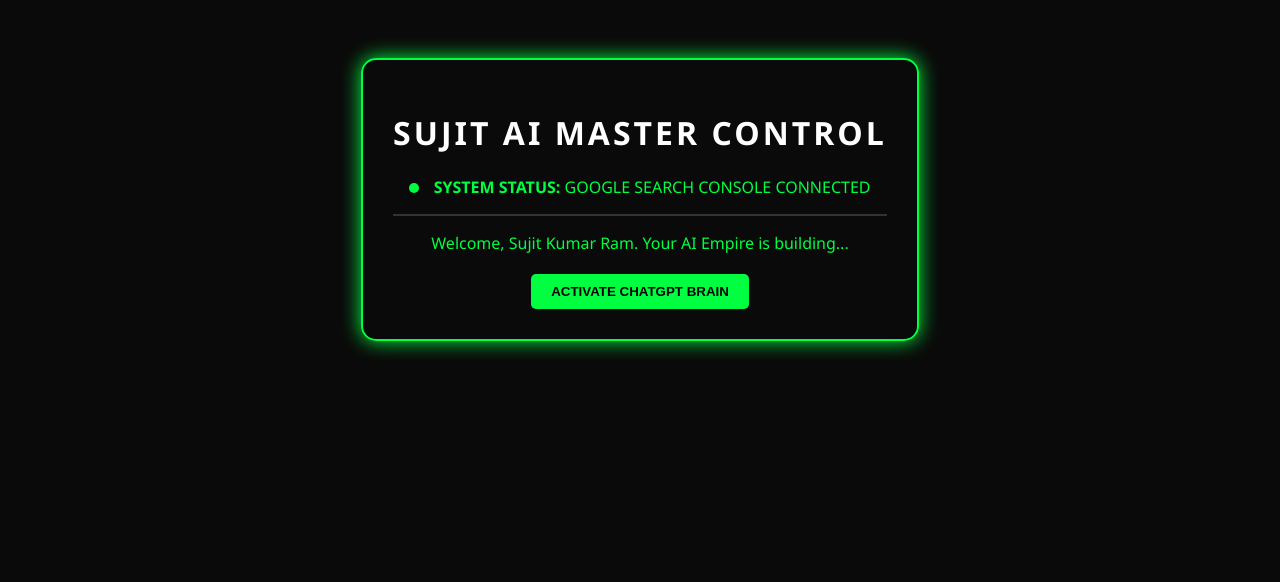
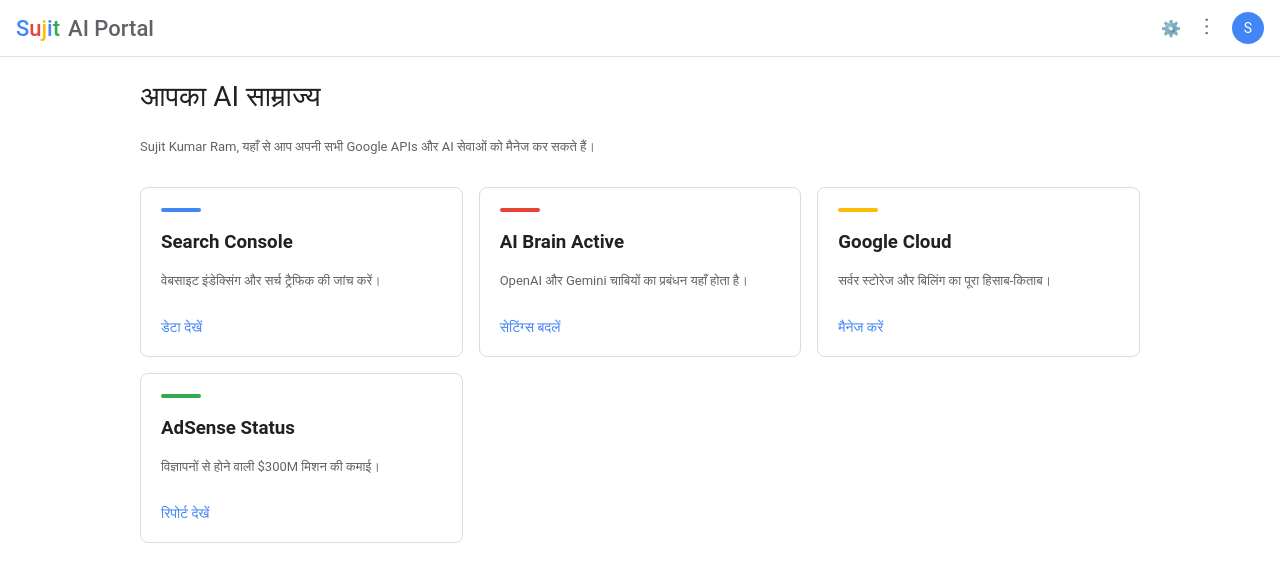
Before and after one commit to sujitkumary3096-dev/ai-google-search-console, a plain HTML site: page index.html in a window 1280 px wide. Drawn offline with Linux system fonts and the light colour scheme.

Commit message:
Update index.html

```diff
--- a/index.html
+++ b/index.html
@@ -1,26 +1,172 @@
+
 <!DOCTYPE html>
 <html lang="hi">
 <head>
     <meta charset="UTF-8">
     <meta name="viewport" content="width=device-width, initial-scale=1.0">
-    <title>Sujit AI Google Search Console</title>
+    <title>Sujit AI - Google Service Portal</title>
     <style>
-        body { font-family: 'Segoe UI', Tahoma, Geneva, Verdana, sans-serif; background: #0a0a0a; color: #00ff41; text-align: center; padding: 50px; }
-        .dashboard { border: 2px solid #00ff41; border-radius: 15px; padding: 30px; display: inline-block; box-shadow: 0 0 20px #00ff41; }
-        h1 { color: #fff; text-transform: uppercase; letter-spacing: 3px; }
-        .status-light { height: 10px; width: 10px; background-color: #00ff41; border-radius: 50%; display: inline-block; margin-right: 10px; }
-        .btn { background: #00ff41; color: #000; padding: 10px 20px; text-decoration: none; font-weight: bold; border-radius: 5px; cursor: pointer; border: none; }
+        /* गूगल के असली कलर्स */
+        :root {
+            --google-blue: #4285F4;
+            --google-red: #EA4335;
+            --google-yellow: #FBBC05;
+            --google-green: #34A853;
+            --gray-text: #5f6368;
+        }
+
+        body {
+            margin: 0;
+            font-family: 'Roboto', Arial, sans-serif;
+            background-color: #ffffff;
+            color: #202124;
+        }
+
+        /* टॉप हेडर गूगल स्टाइल */
+        .header {
+            display: flex;
+            align-items: center;
+            justify-content: space-between;
+            padding: 8px 16px;
+            border-bottom: 1px solid #e0e0e0;
+            position: sticky;
+            top: 0;
+            background: white;
+            z-index: 100;
+        }
+
+        .logo-section {
+            display: flex;
+            align-items: center;
+            font-size: 22px;
+            font-weight: 500;
+        }
+
+        /* गूगल जैसा रंगीन नाम */
+        .g-blue { color: var(--google-blue); }
+        .g-red { color: var(--google-red); }
+        .g-yellow { color: var(--google-yellow); }
+        .g-green { color: var(--google-green); }
+
+        .settings-icons {
+            display: flex;
+            align-items: center;
+            gap: 15px;
+            color: var(--gray-text);
+        }
+
+        .dot-menu {
+            cursor: pointer;
+            font-size: 20px;
+            padding: 8px;
+            border-radius: 50%;
+        }
+
+        .dot-menu:hover { background: #f1f3f4; }
+
+        /* गूगल सर्विस कार्ड्स */
+        .container {
+            max-width: 1000px;
+            margin: 20px auto;
+            padding: 0 20px;
+        }
+
+        .services-grid {
+            display: grid;
+            grid-template-columns: repeat(auto-fit, minmax(240px, 1fr));
+            gap: 16px;
+            margin-top: 30px;
+        }
+
+        .google-card {
+            border: 1px solid #dadce0;
+            border-radius: 8px;
+            padding: 20px;
+            transition: box-shadow 0.2s;
+            cursor: pointer;
+        }
+
+        .google-card:hover {
+            box-shadow: 0 1px 6px rgba(32,33,36,0.28);
+        }
+
+        .card-header {
+            display: flex;
+            align-items: center;
+            margin-bottom: 12px;
+        }
+
+        .color-strip {
+            height: 4px;
+            width: 40px;
+            border-radius: 2px;
+            margin-bottom: 10px;
+        }
+
+        /* सेटिंग्स की छोटी भाषा और स्टाइल */
+        .small-text {
+            font-size: 13px;
+            color: var(--gray-text);
+            line-height: 1.5;
+        }
+
+        .action-link {
+            color: var(--google-blue);
+            text-decoration: none;
+            font-size: 14px;
+            font-weight: 500;
+            display: inline-block;
+            margin-top: 15px;
+        }
     </style>
 </head>
 <body>
-    <div class="dashboard">
-        <h1>SUJIT AI MASTER CONTROL</h1>
-        <p><span class="status-light"></span> <strong>SYSTEM STATUS:</strong> GOOGLE SEARCH CONSOLE CONNECTED</p>
-        <hr style="border: 0.5px solid #333;">
-        <p>Welcome, Sujit Kumar Ram. Your AI Empire is building...</p>
-        <div style="margin-top: 20px;">
-            <button class="btn" onclick="alert('AI Engine Starting...')">ACTIVATE CHATGPT BRAIN</button>
+
+    <header class="header">
+        <div class="logo-section">
+            <span class="g-blue">S</span><span class="g-red">u</span><span class="g-yellow">j</span><span class="g-blue">i</span><span class="g-green">t</span>
+            <span style="margin-left: 8px; color: #5f6368;">AI Portal</span>
+        </div>
+        <div class="settings-icons">
+            <span title="Settings" style="cursor:pointer">⚙️</span>
+            <div class="dot-menu">⋮</div> <div style="background: var(--google-blue); color:white; width:32px; height:32px; border-radius:50%; display:flex; align-items:center; justify-content:center; font-size:14px;">S</div>
+        </div>
+    </header>
+
+    <div class="container">
+        <h2 style="font-weight: 400; font-size: 28px;">आपका AI साम्राज्य</h2>
+        <p class="small-text">Sujit Kumar Ram, यहाँ से आप अपनी सभी Google APIs और AI सेवाओं को मैनेज कर सकते हैं।</p>
+
+        <div class="services-grid">
+            <div class="google-card">
+                <div class="color-strip" style="background: var(--google-blue);"></div>
+                <h3>Search Console</h3>
+                <p class="small-text">वेबसाइट इंडेक्सिंग और सर्च ट्रैफिक की जांच करें।</p>
+                <a href="#" class="action-link">डेटा देखें</a>
+            </div>
+
+            <div class="google-card">
+                <div class="color-strip" style="background: var(--google-red);"></div>
+                <h3>AI Brain Active</h3>
+                <p class="small-text">OpenAI और Gemini चाबियों का प्रबंधन यहाँ होता है।</p>
+                <a href="#" class="action-link">सेटिंग्स बदलें</a>
+            </div>
+
+            <div class="google-card">
+                <div class="color-strip" style="background: var(--google-yellow);"></div>
+                <h3>Google Cloud</h3>
+                <p class="small-text">सर्वर स्टोरेज और बिलिंग का पूरा हिसाब-किताब।</p>
+                <a href="#" class="action-link">मैनेज करें</a>
+            </div>
+
+            <div class="google-card">
+                <div class="color-strip" style="background: var(--google-green);"></div>
+                <h3>AdSense Status</h3>
+                <p class="small-text">विज्ञापनों से होने वाली $300M मिशन की कमाई।</p>
+                <a href="#" class="action-link">रिपोर्ट देखें</a>
+            </div>
         </div>
     </div>
+
 </body>
 </html>
```
